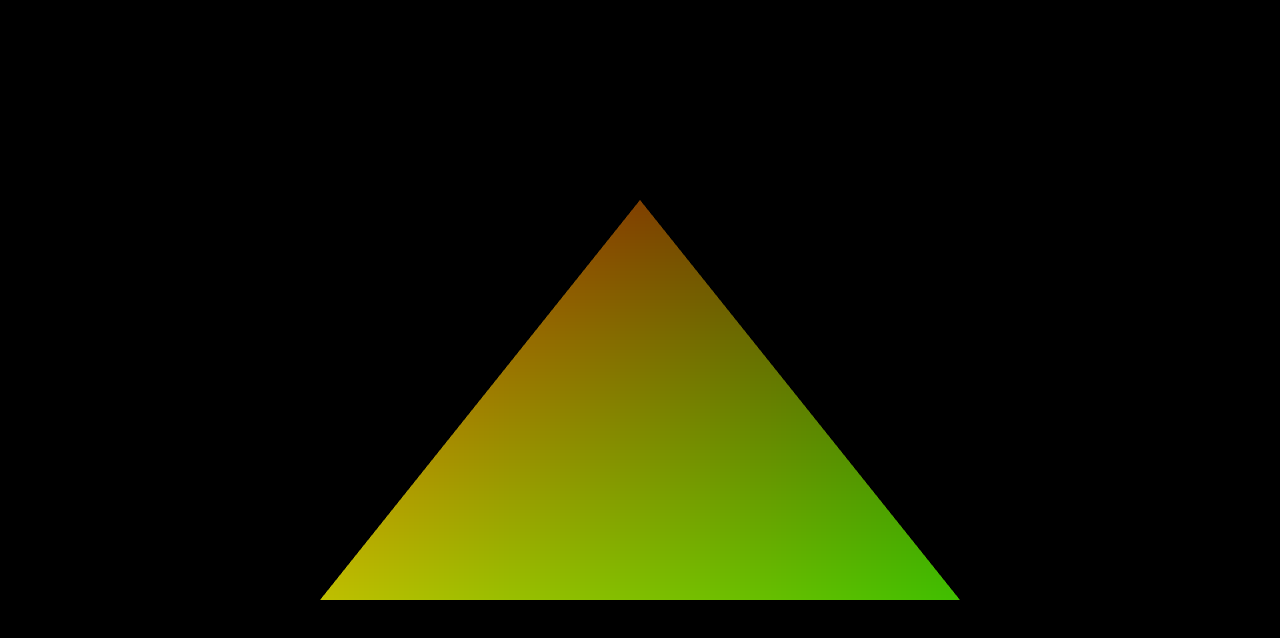
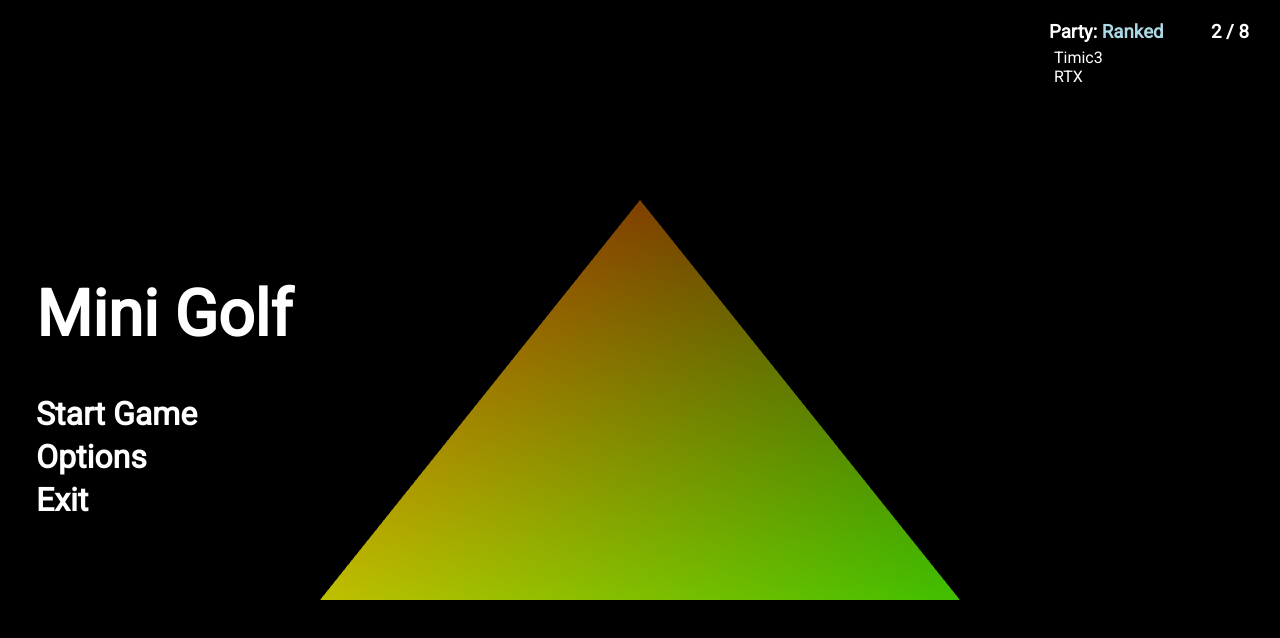
Before and after one commit to Timic3/minigolf, a website built with webpack: page src/index.html in a window 1280 px wide. Built offline with nearby package versions, Linux system fonts and the light colour scheme.

Commit message:
Add a basic template of main menu

```diff
--- a/src/index.html
+++ b/src/index.html
@@ -9,6 +9,19 @@
   <div class="screen">
     <canvas id="game">WebGL not supported in this browser. Sorry!</canvas>
     <div id="overlay">
+        <div id="menu">
+            <div class="selection">
+                <h1>Mini Golf</h1>
+                <h2>Start Game</h2>
+                <h2>Options</h2>
+                <h2>Exit</h2>
+            </div>
+            <div class="party">
+                <h3>Party: <span id="queueType">Ranked</span><span id="queueSlots">2 / 8</span></h3>
+                <p>Timic3</p>
+                <p>RTX</p>
+            </div>
+        </div>
     </div>
   </div>
 </body>
--- a/src/styles/styles.scss
+++ b/src/styles/styles.scss
@@ -1,8 +1,62 @@
+@import url('https://fonts.googleapis.com/css?family=Roboto&display=swap');
+
 html, body {
     margin: 0;
     padding: 0;
     overflow: hidden;
     background-color: black;
+}
+
+h1, h2, h3, p {
+    color: white;
+    font-family: Roboto;
+}
+
+#menu {
+    position: relative;
+    height: 100%;
+
+    .selection {
+        position: absolute;
+        margin-left: 20px;
+        top: 50%;
+        transform: translateY(-50%);
+
+        h1 {
+            margin-top: 0;
+            font-size: 4em;
+        }
+
+        h2 {
+            margin: 5px 0;
+            font-size: 2em;
+        }
+    }
+
+    .party {
+        position: absolute;
+        margin-right: 15px;
+        width: 200px;
+        right: 0;
+        top: 0;
+
+        h3 {
+            margin: 5px 0;
+        }
+
+        p {
+            margin: 0;
+            margin-left: 5px;
+        }
+
+        #queueType {
+            color: lightblue;
+        }
+
+        #queueSlots {
+            float: right;
+        }
+    }
 }
 
 .screen {
@@ -16,9 +70,10 @@ html, body {
 
     #overlay {
         position: absolute;
-        left: 10px;
-        top: 10px;
-        background-color: rgba(0, 0, 0, 0.6);
+        top: 0;
+        left: 0;
+        right: 0;
+        bottom: 0;
         color: white;
         padding: 1em;
     }
```
